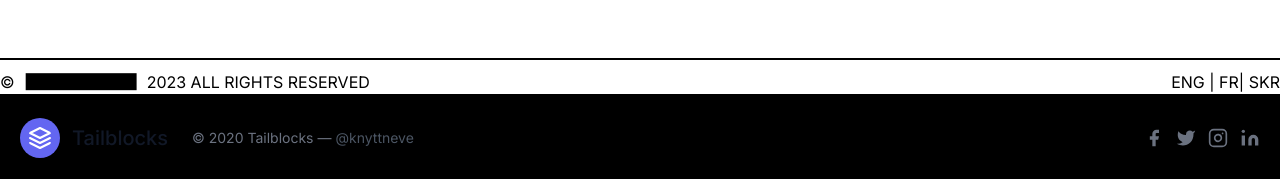
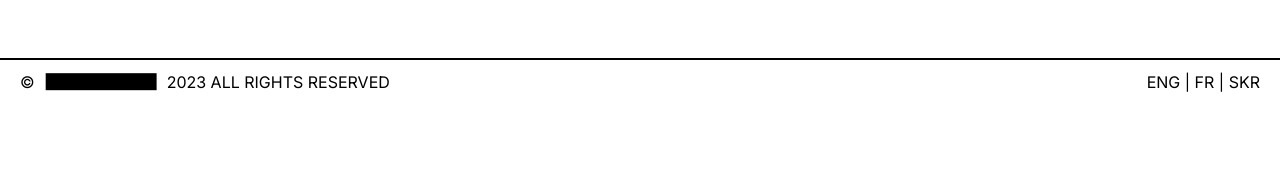
Before and after one commit to ibifaa/e-commerce, a Next.js app: page / in a window 1280 px wide. Shown: the part 6633-6812 px from the top of the page. After the commit the page ends 6727 px from the top, so only its background shows below. Built offline with nearby package versions, Linux system fonts and the light colour scheme.

Commit message:
completed routing

```diff
--- /dev/null
+++ b/src/app/about/page.tsx
@@ -0,0 +1,12 @@
+import React from "react";
+
+function About() {
+  return (
+    <div>
+      {" "}
+      <h1 className="text-[3rem]">About Page</h1>
+    </div>
+  );
+}
+
+export default About;
--- /dev/null
+++ b/src/app/blog/page.tsx
@@ -0,0 +1,7 @@
+import React from "react";
+
+function BlogPage() {
+  return <h1 className="text-[3rem]">Blog Page</h1>;
+}
+
+export default BlogPage;
--- a/src/app/components/footer.tsx
+++ b/src/app/components/footer.tsx
@@ -89,7 +89,7 @@ function Footer() {
         </div>
       </div>
       <hr className="my-[10px] border-black border-[1px]" />
-      <div className="flex justify-between">
+      <div className="flex justify-between px-[20px]">
         <div className="flex gap-[10px] items-center">
           <p>&copy; </p>
           <p>
@@ -97,95 +97,7 @@ function Footer() {
           </p>
           <p>2023 ALL RIGHTS RESERVED</p>
         </div>
-        <p>ENG | FR| SKR</p>
-      </div>
-
-      <div className="bg-black">
-        <div className="container px-5 py-6 mx-auto flex items-center sm:flex-row flex-col">
-          <a className="flex title-font font-medium items-center md:justify-start justify-center text-gray-900">
-            <svg
-              xmlns="http://www.w3.org/2000/svg"
-              fill="none"
-              stroke="currentColor"
-              stroke-linecap="round"
-              stroke-linejoin="round"
-              stroke-width="2"
-              className="w-10 h-10 text-white p-2 bg-indigo-500 rounded-full"
-              viewBox="0 0 24 24"
-            >
-              <path d="M12 2L2 7l10 5 10-5-10-5zM2 17l10 5 10-5M2 12l10 5 10-5"></path>
-            </svg>
-            <span className="ml-3 text-xl">Tailblocks</span>
-          </a>
-          <p className="text-sm text-gray-500 sm:ml-6 sm:mt-0 mt-4">
-            © 2020 Tailblocks —
-            <a
-              href="https://twitter.com/knyttneve"
-              rel="noopener noreferrer"
-              className="text-gray-600 ml-1"
-              target="_blank"
-            >
-              @knyttneve
-            </a>
-          </p>
-          <span className="inline-flex sm:ml-auto sm:mt-0 mt-4 justify-center sm:justify-start">
-            <a className="text-gray-500">
-              <svg
-                fill="currentColor"
-                stroke-linecap="round"
-                stroke-linejoin="round"
-                stroke-width="2"
-                className="w-5 h-5"
-                viewBox="0 0 24 24"
-              >
-                <path d="M18 2h-3a5 5 0 00-5 5v3H7v4h3v8h4v-8h3l1-4h-4V7a1 1 0 011-1h3z"></path>
-              </svg>
-            </a>
-            <a className="ml-3 text-gray-500">
-              <svg
-                fill="currentColor"
-                stroke-linecap="round"
-                stroke-linejoin="round"
-                stroke-width="2"
-                className="w-5 h-5"
-                viewBox="0 0 24 24"
-              >
-                <path d="M23 3a10.9 10.9 0 01-3.14 1.53 4.48 4.48 0 00-7.86 3v1A10.66 10.66 0 013 4s-4 9 5 13a11.64 11.64 0 01-7 2c9 5 20 0 20-11.5a4.5 4.5 0 00-.08-.83A7.72 7.72 0 0023 3z"></path>
-              </svg>
-            </a>
-            <a className="ml-3 text-gray-500">
-              <svg
-                fill="none"
-                stroke="currentColor"
-                stroke-linecap="round"
-                stroke-linejoin="round"
-                stroke-width="2"
-                className="w-5 h-5"
-                viewBox="0 0 24 24"
-              >
-                <rect width="20" height="20" x="2" y="2" rx="5" ry="5"></rect>
-                <path d="M16 11.37A4 4 0 1112.63 8 4 4 0 0116 11.37zm1.5-4.87h.01"></path>
-              </svg>
-            </a>
-            <a className="ml-3 text-gray-500">
-              <svg
-                fill="currentColor"
-                stroke="currentColor"
-                stroke-linecap="round"
-                stroke-linejoin="round"
-                stroke-width="0"
-                className="w-5 h-5"
-                viewBox="0 0 24 24"
-              >
-                <path
-                  stroke="none"
-                  d="M16 8a6 6 0 016 6v7h-4v-7a2 2 0 00-2-2 2 2 0 00-2 2v7h-4v-7a6 6 0 016-6zM2 9h4v12H2z"
-                ></path>
-                <circle cx="4" cy="4" r="2" stroke="none"></circle>
-              </svg>
-            </a>
-          </span>
-        </div>
+        <p>ENG | FR | SKR</p>
       </div>
     </footer>
   );
--- a/src/app/components/header.tsx
+++ b/src/app/components/header.tsx
@@ -1,5 +1,6 @@
-import React from 'react'
-import Image from 'next/image'
+import React from "react";
+import Image from "next/image";
+import Link from "next/link";
 
 function Header() {
   return (
@@ -7,31 +8,44 @@ function Header() {
       <div className="container mx-auto flex flex-wrap p-4 flex-col md:flex-row items-center">
         <div className="lg:flex sm:none title-font justify-center items-center text-black text-[10px] gap-[30px] mb-4 md:mb-0">
           <a>
-     <img src="images/svg/logo.svg" className='h-[15px] '  alt="company logo"/>
+            <img
+              src="images/svg/logo.svg"
+              className="h-[15px] "
+              alt="company logo"
+            />
           </a>
           <nav className="md:ml-auto flex flex-wrap gap-[10px] items-center justify-center text-black">
-      <a className="mr-5 hover:text-gray-900">HOME</a>
-      <a className="mr-5 hover:text-gray-900">SHOP</a>
-      <a className="mr-5 hover:text-gray-900">PAGES</a>
-      <a className="mr-5 hover:text-gray-900">PORTFOLIO</a>
-      <a className="mr-5 hover:text-gray-900">BLOG</a>
+            <Link href="/" className="mr-5 hover:text-gray-900">
+              HOME
+            </Link>
+            <Link href="/page" className="mr-5 hover:text-gray-900">
+              SHOP
+            </Link>
+            <Link href="/page" className="mr-5 hover:text-gray-900">
+              PAGES
+            </Link>
+            <Link href="/page" className="mr-5 hover:text-gray-900">
+              PORTFOLIO
+            </Link>
+            <Link href="/page" className="mr-5 hover:text-gray-900">
+              BLOG
+            </Link>
           </nav>
-
         </div>
 
         <nav className="md:ml-auto flex flex-wrap items-center text-black text-[10px] justify-center gap-[20px]">
-      <div className='flex gap-[5px]'>
+          <div className="flex gap-[5px]">
             <a className="hover:text-gray-900">SEARCH</a>
-        <img src="images/svg/svg.svg" alt="search icon"/>
+            <img src="images/svg/svg.svg" alt="search icon" />
           </div>
 
-      <div className='flex gap-[5px]'>
+          <div className="flex gap-[5px]">
             <a className="hover:text-gray-900">CART</a>
             <img src="images/svg/cart.svg" alt="cart icon" />
             <a className="hover:text-gray-900">0</a>
           </div>
 
-      <div className='flex gap-[5px]'>
+          <div className="flex gap-[5px]">
             <img src="images/svg/wishlist.svg" alt="wishlist icon" />
             <a className="hover:text-gray-900">0</a>
           </div>
@@ -41,9 +55,9 @@ function Header() {
           </div>
         </nav>
       </div>
-  <hr className='border-[black] '/>
+      <hr className="border-[black] " />
     </header>
-  )
+  );
 }
 
-export default Header
+export default Header;
--- /dev/null
+++ b/src/app/page/page.tsx
@@ -0,0 +1,11 @@
+import React from "react";
+
+function Page() {
+  return (
+    <div>
+      <h1 className="text-[3rem]">Page</h1>
+    </div>
+  );
+}
+
+export default Page;
--- /dev/null
+++ b/src/app/portfolio/page.tsx
@@ -0,0 +1,7 @@
+import React from "react";
+
+function PortfolioPage() {
+  return <h1 className="text-[3rem]">Portfolio Page</h1>;
+}
+
+export default PortfolioPage;
--- /dev/null
+++ b/src/app/shop/page.tsx
@@ -0,0 +1,7 @@
+import React from "react";
+
+function ShopPage() {
+  return <h1 className="text-[3rem]">Shop Page</h1>;
+}
+
+export default ShopPage;
```
Lines whose indentation alone changed are shown as unchanged.
